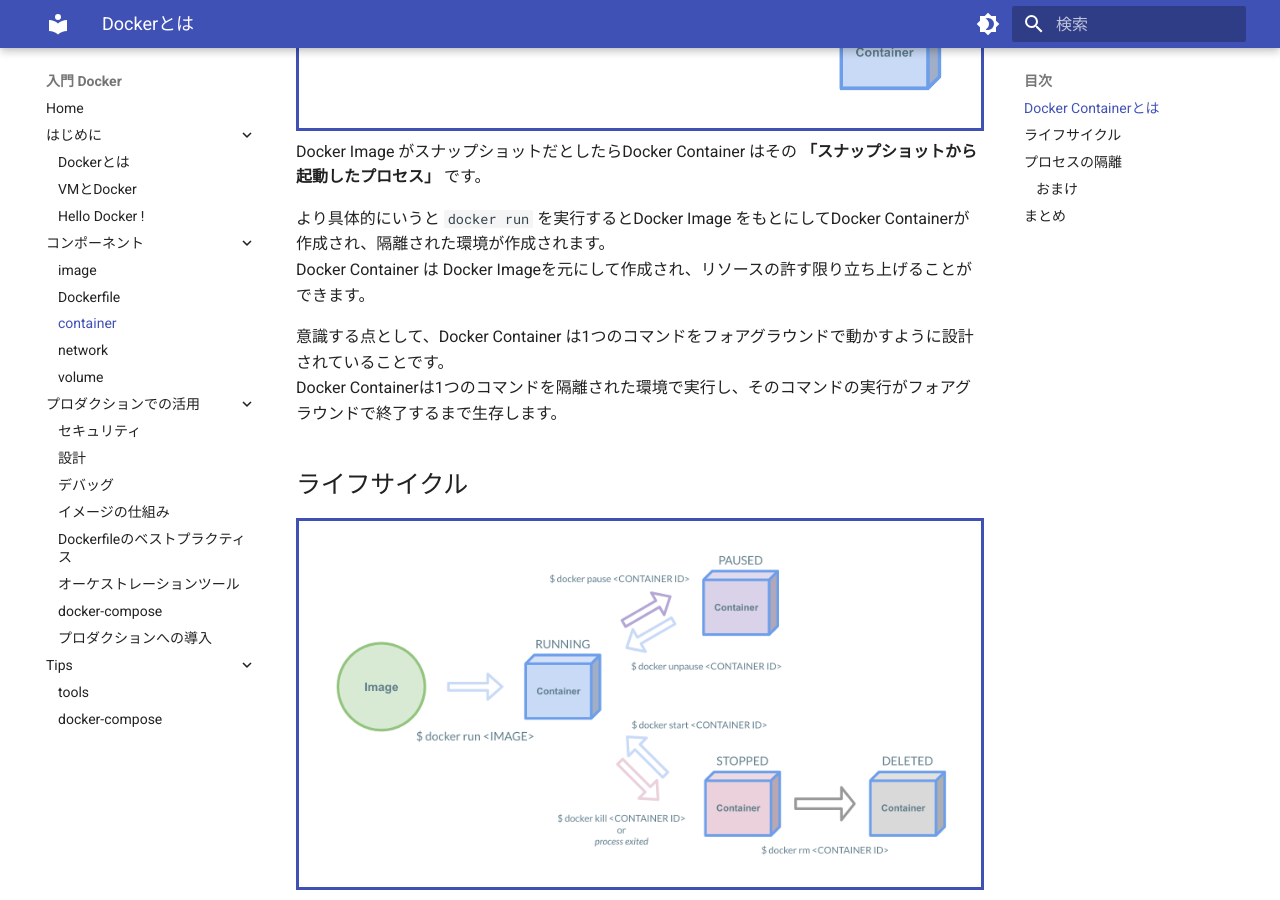
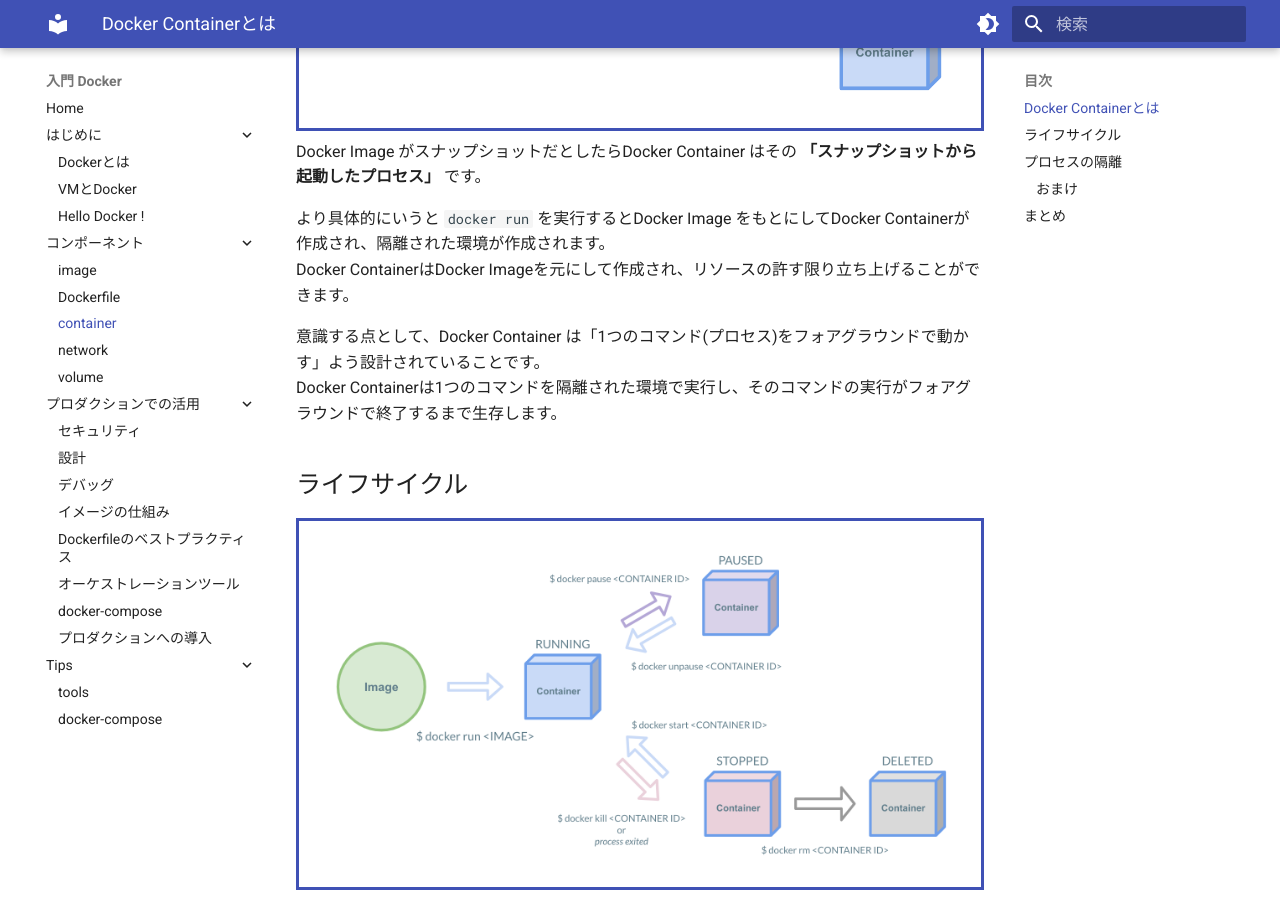
Before and after one commit to y-ohgi/introduction-docker, an MkDocs documentation site: the page built from docs/2_component/container.md, in a window 1280 px wide and 900 px high, scrolled down 488 px. Built offline with MkDocs 1.6.1 and Material for MkDocs 9.7.7, drawn with Linux system fonts in a browser that asks for light colours; some of the changed text lies outside the part shown.

Commit message:
fix: container.md

```diff
--- a/docs/2_component/container.md
+++ b/docs/2_component/container.md
@@ -1,6 +1,6 @@
 ---
-title: Dockerとは
-description: Dockerを何故使うのか、VMとの違い、どんな技術でできているのかについて紹介します。
+title: Docker Containerとは
+description: Dockerイメージを元に起動するコンテナについて紹介します。
 ---
 
 ## Docker Containerとは
@@ -8,9 +8,9 @@
 Docker Image がスナップショットだとしたらDocker Container はその **「スナップショットから起動したプロセス」** です。
 
 より具体的にいうと `docker run` を実行するとDocker Image をもとにしてDocker Containerが作成され、隔離された環境が作成されます。
-Docker Container は Docker Imageを元にして作成され、リソースの許す限り立ち上げることができます。
+Docker ContainerはDocker Imageを元にして作成され、リソースの許す限り立ち上げることができます。
 
-意識する点として、Docker Container は1つのコマンドをフォアグラウンドで動かすように設計されていることです。
+意識する点として、Docker Container は「1つのコマンド(プロセス)をフォアグラウンドで動かす」よう設計されていることです。
 Docker Containerは1つのコマンドを隔離された環境で実行し、そのコマンドの実行がフォアグラウンドで終了するまで生存します。
 
 ## ライフサイクル
@@ -86,6 +86,6 @@
 ## まとめ
 - コンテナは隔離された環境で実行される
 - Dockerコンテナは1つのコマンドを実行してプロセスを実行する
-    - 基本的に「1コンテナ1プロセス」
+    - 基本的に「1コンテナ = 1プロセス」
 - ライフサイクルは実行されたコマンドがフォアグラウンド上で実行されている期間
     - バックグラウンドでプロセスが立ち上げられていてもフォアグラウンドでコマンドが終了したらコンテナは停止する
```
